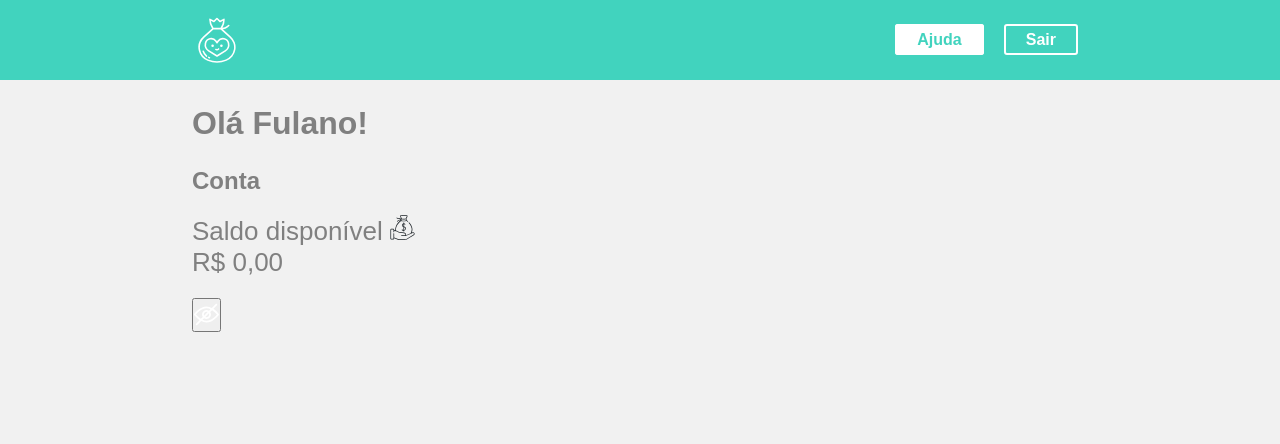
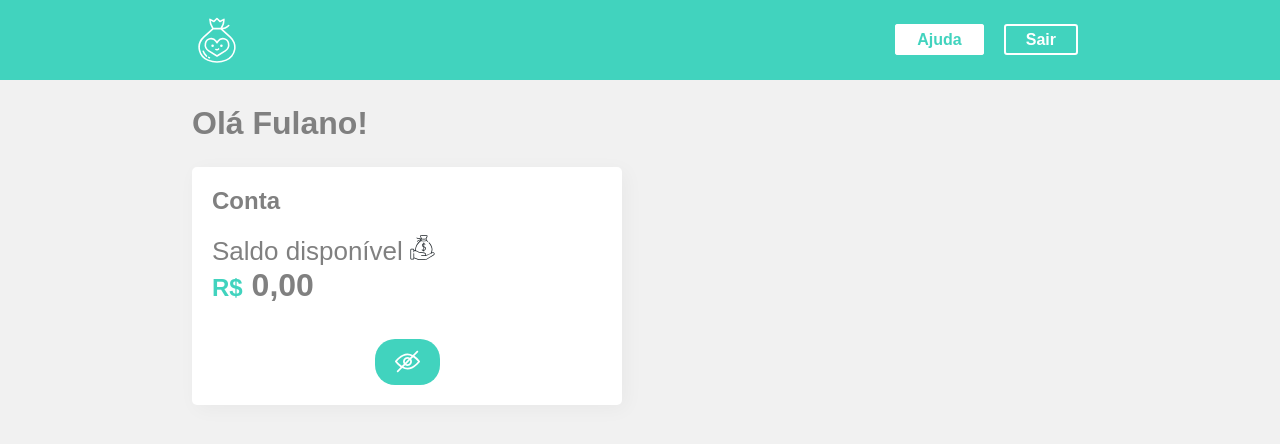
Before and after one commit to AndrewCrescencioLearning/Alura-React-abstraindo-seu-CSS-com-Styled-Components, a React (Create React App) app: page / in a window 1280 px wide. Shown: the top 444 px of the page. Built offline with nearby package versions, Linux system fonts and the light colour scheme; the HTML template or start-up script is replaced by a standard one.

Commit message:
:recycle: feat: implementa component Conta com styled-components

```diff
--- a/src/Components/Conta/index.jsx
+++ b/src/Components/Conta/index.jsx
@@ -4,7 +4,7 @@ import privado from "../../assets/images/privado.svg";
 import olho_icone from "../../assets/images/olho.svg";
 import dinheiro from "../../assets/images/dinheiro.svg";
 
-import { Icone } from "../UI";
+import { Botao, Box, Detalhe, Icone, Saldo } from "../UI";
 import styled from "styled-components";
 
 const IconeMargin = styled(Icone)`
@@ -19,7 +19,7 @@ const Conta = () => {
   };
 
   return (
-    <div className="box">
+    <Box>
       <h2>Conta</h2>
       <div style={{ fontSize: "26px", padding: "20px 0" }}>
         Saldo disponível{" "}
@@ -27,19 +27,19 @@ const Conta = () => {
           <Icone src={dinheiro} alt="Ícone Saldo" />
         </span>
         {toggleState ? (
-          <div className="saldo">
-            <span className="detalhe">R$</span> 0,00{" "}
-          </div>
+          <Saldo>
+            <Detalhe>R$</Detalhe> 0,00{" "}
+          </Saldo>
         ) : null}
       </div>
 
-      <button className="btn" onClick={toggleHandler}>
+      <Botao onClick={toggleHandler}>
         <IconeMargin
           src={toggleState ? privado : olho_icone}
           alt="Privacidade do Saldo"
         />
-      </button>
-    </div>
+      </Botao>
+    </Box>
   );
 };
 
```
